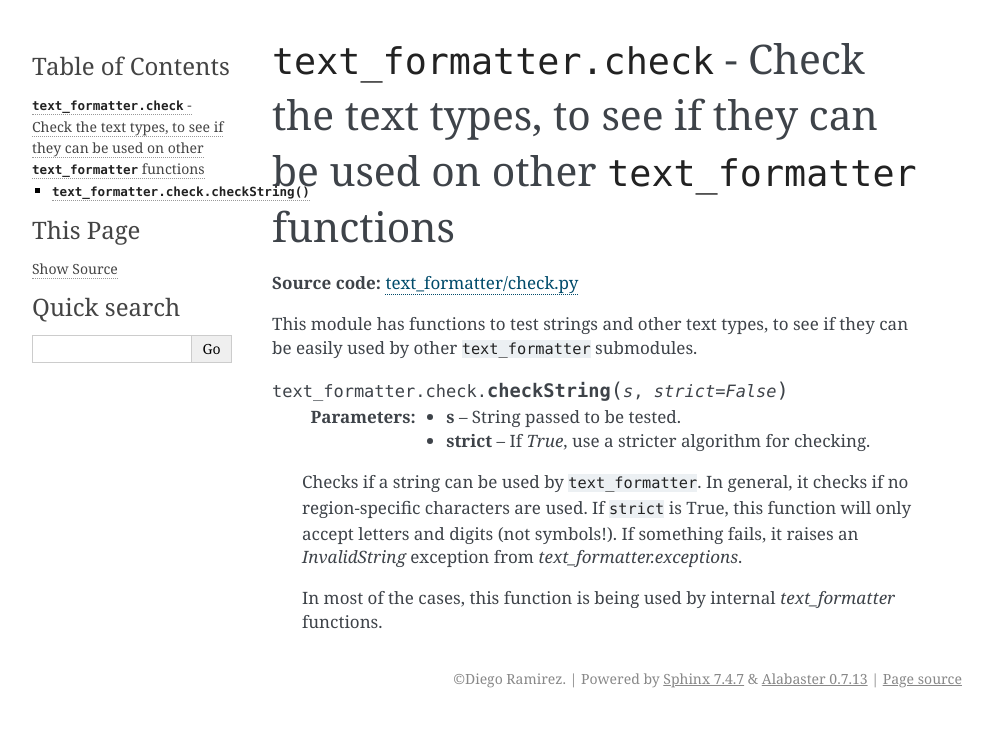
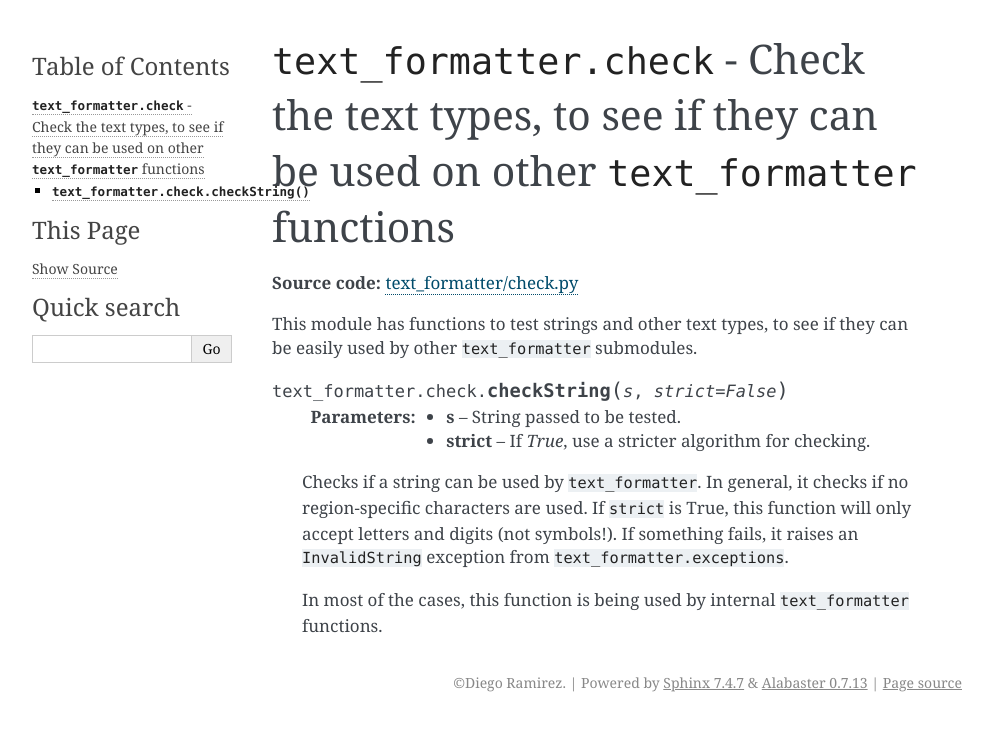
Before and after one commit to DiddiLeija/text_formatter, a Sphinx documentation site: the page built from docs/modules/module_check.rst, in a window 1280 px wide. Shown: the top 731 px of the page, without its empty margins (148-1141 px from the left). Built offline with Sphinx 7.4.7, drawn with Linux system fonts in a browser that asks for light colours.

Commit message:
Use two backticks, not just one
That was my mistake.

```diff
--- a/docs/modules/module_check.rst
+++ b/docs/modules/module_check.rst
@@ -14,6 +14,6 @@ other ``text_formatter`` submodules.
    :param strict: If `True`, use a stricter algorithm for checking.
 
    Checks if a string can be used by ``text_formatter``. In general, it checks if no region-specific characters are used. If ``strict`` is True, this function will only accept
-   letters and digits (not symbols!). If something fails, it raises an `InvalidString` exception from `text_formatter.exceptions`.
+   letters and digits (not symbols!). If something fails, it raises an ``InvalidString`` exception from ``text_formatter.exceptions``.
 
-   In most of the cases, this function is being used by internal `text_formatter` functions.
+   In most of the cases, this function is being used by internal ``text_formatter`` functions.
```
